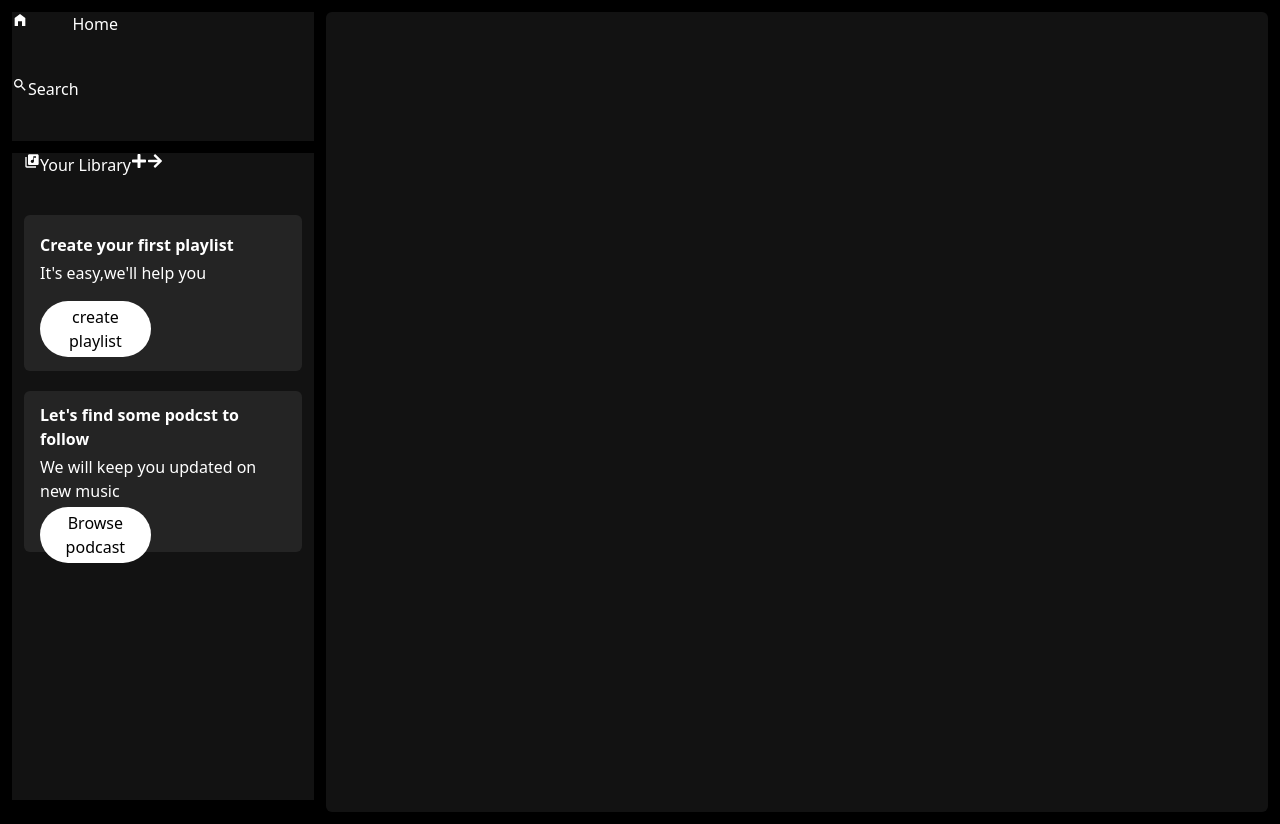
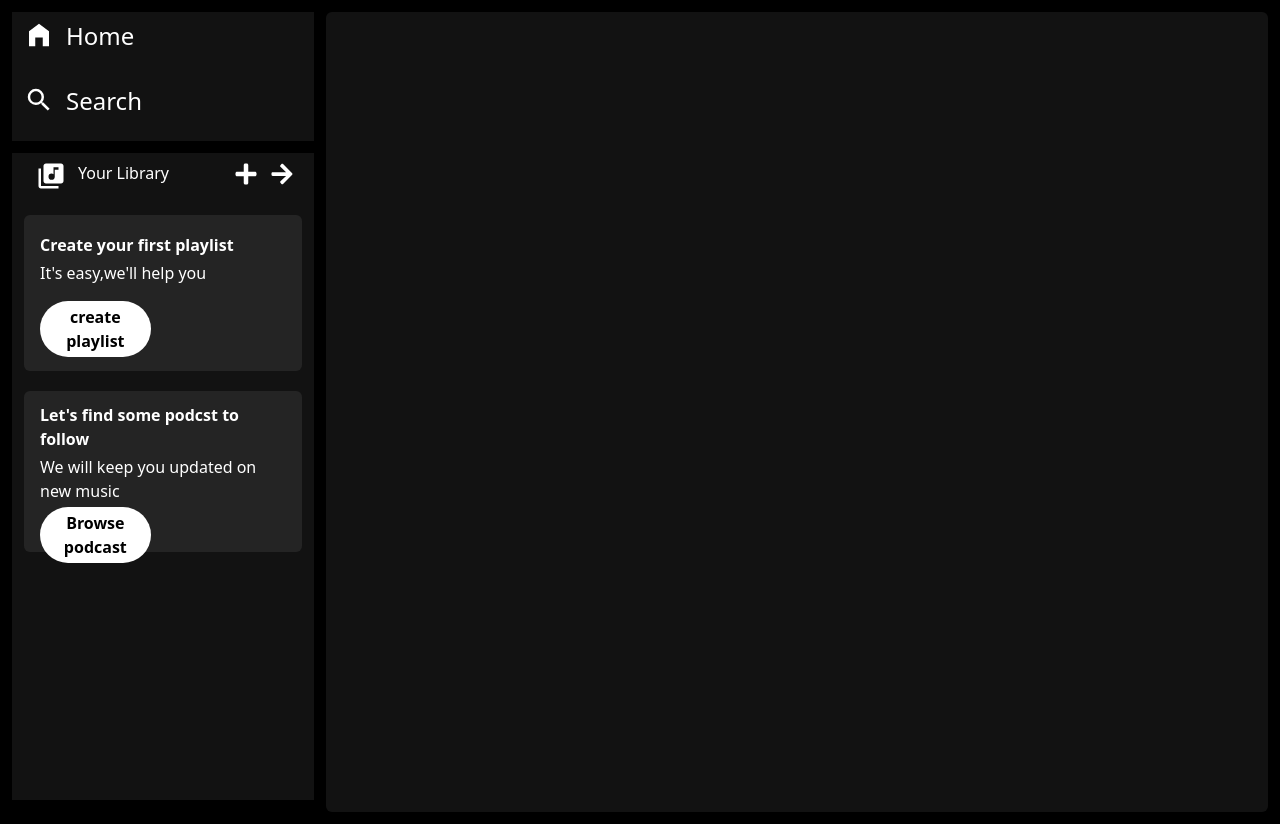
Before and after one commit to chandan0134/spotify_clone, a React (Create React App) app: page / in a window 1280 px wide. Built offline with nearby package versions, Linux system fonts and the light colour scheme.

Commit message:
sidebar completed

```diff
--- a/src/App.js
+++ b/src/App.js
@@ -11,26 +11,31 @@ function App() {
 
         <div className="flex flex-row h-1/6  bg-[#121212] mt-3 ml-3">
           <div className="flex w-full flex-col">
-            <div className="flex w-full h-1/2 ">
-             <div className=" flex-row w-[20%] justify-center text-white"><MdHomeFilled /></div>
-             <div className=" flex-row w-[80%] justfy-cenetr text-white">Home</div>
+            <div className="flex h-1/2 justify-start py-2 ">
+             <div className=" flex-row  text-white text-3xl px-3"><MdHomeFilled /></div>
+             <div className=" flex-row   text-white text-2xl">Home</div>
             </div>
-            <div className="flex justify-start  h-1/2 ">
-             <div className="flex-row  text-white">< MdSearch/></div>
-             <div className=" flex-row  text-white">Search</div>
+            <div className="flex   h-1/2 justify-start py-2">
+             <div className="flex-row  text-white text-3xl px-3">< MdSearch/></div>
+             <div className=" flex-row  text-white text-2xl">Search</div>
 
             </div>
           </div>
         </div>
 
-        <div className="flex flex-row h-5/6 ml-3 mt-3  bg-[#121212]">
+        <div className="flex flex-row h-5/6 ml-3 mt-3  bg-[rgb(18,18,18)]">
           <div className="flex flex-col w-full ml-3 mr-3  bg-[#121212]">
 
             <div className="h-[10%] flex text-white">
-              <div className=" flex-row"><MdLibraryMusic /></div>
-              <div className=" flex-row">Your Library</div>
-              <div className=" flex-row"><FaPlus /></div>
-              <div className=" flex-row"><FaArrowRight /></div>
+             <div className="justify-start py-2 flex w-[70%]">
+              <div className=" flex-row text-3xl px-3"><MdLibraryMusic /></div>
+              <div className=" flex-row ">Your Library</div>
+              </div>
+
+              <div className="flex justify-end py-2 px-2 w-[30%]">
+                  <div className="flex-row text-2xl ml-2 px-3"><button><FaPlus /></button></div>
+                 <div className="flex-row text-2xl "><button><FaArrowRight /></button></div>
+              </div>
 
             </div>
 
@@ -42,7 +47,7 @@ function App() {
 
                <div className="w-[45%]">
                  <button className="bg-white w-full rounded-full px-2 py-1 ">
-                   <div className="text-black font-medium">create playlist</div>
+                   <div className="text-black font-bold">create playlist</div>
                  </button>
                  </div>
             </div>
@@ -54,7 +59,7 @@ function App() {
                </div>
                 <div className="w-[45%]">
                  <button className="bg-white w-full rounded-full px-2 py-1 ">
-                   <div className="text-black font-medium">Browse podcast</div>
+                   <div className="text-black font-bold">Browse podcast</div>
                  </button>
                  </div>
             </div>
```
